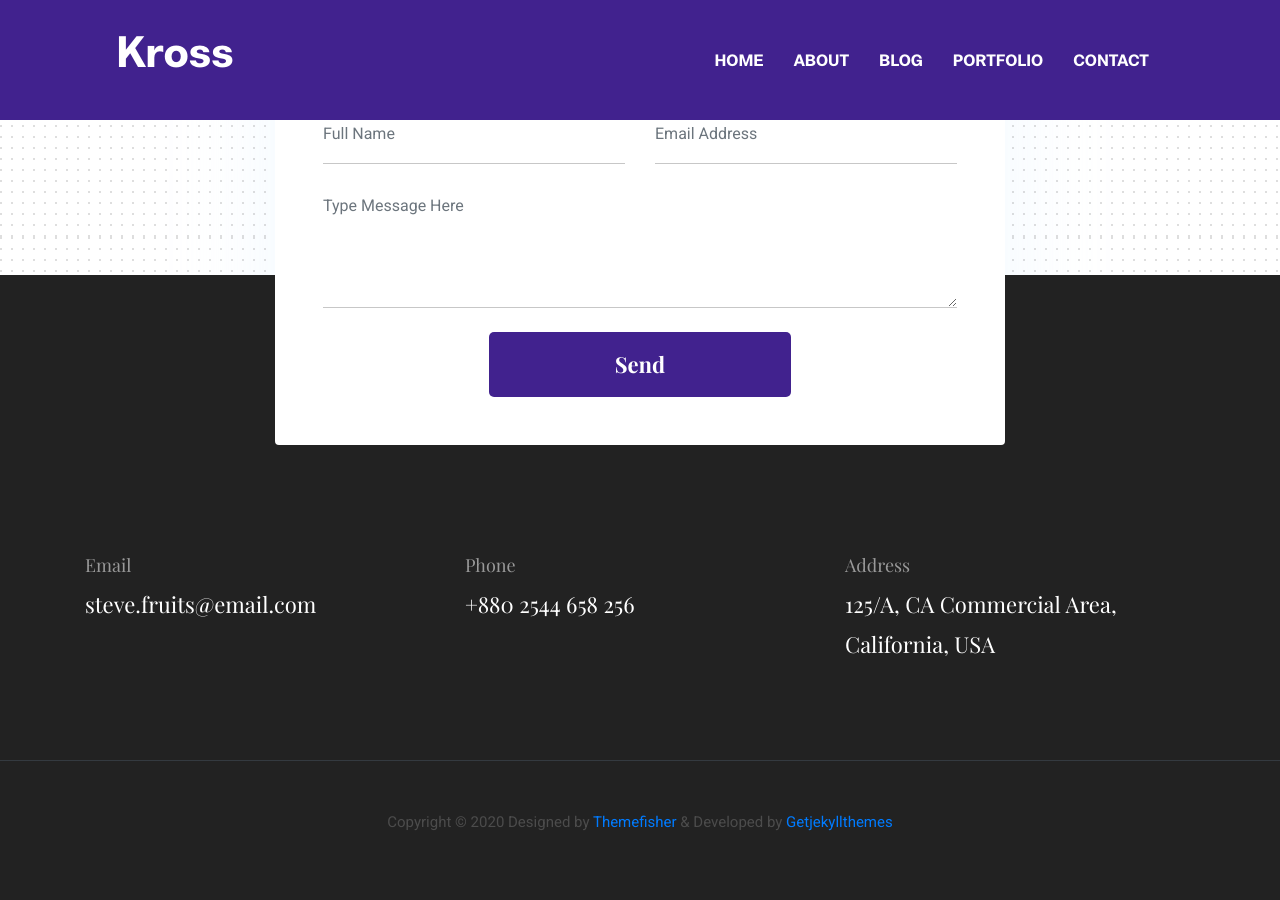
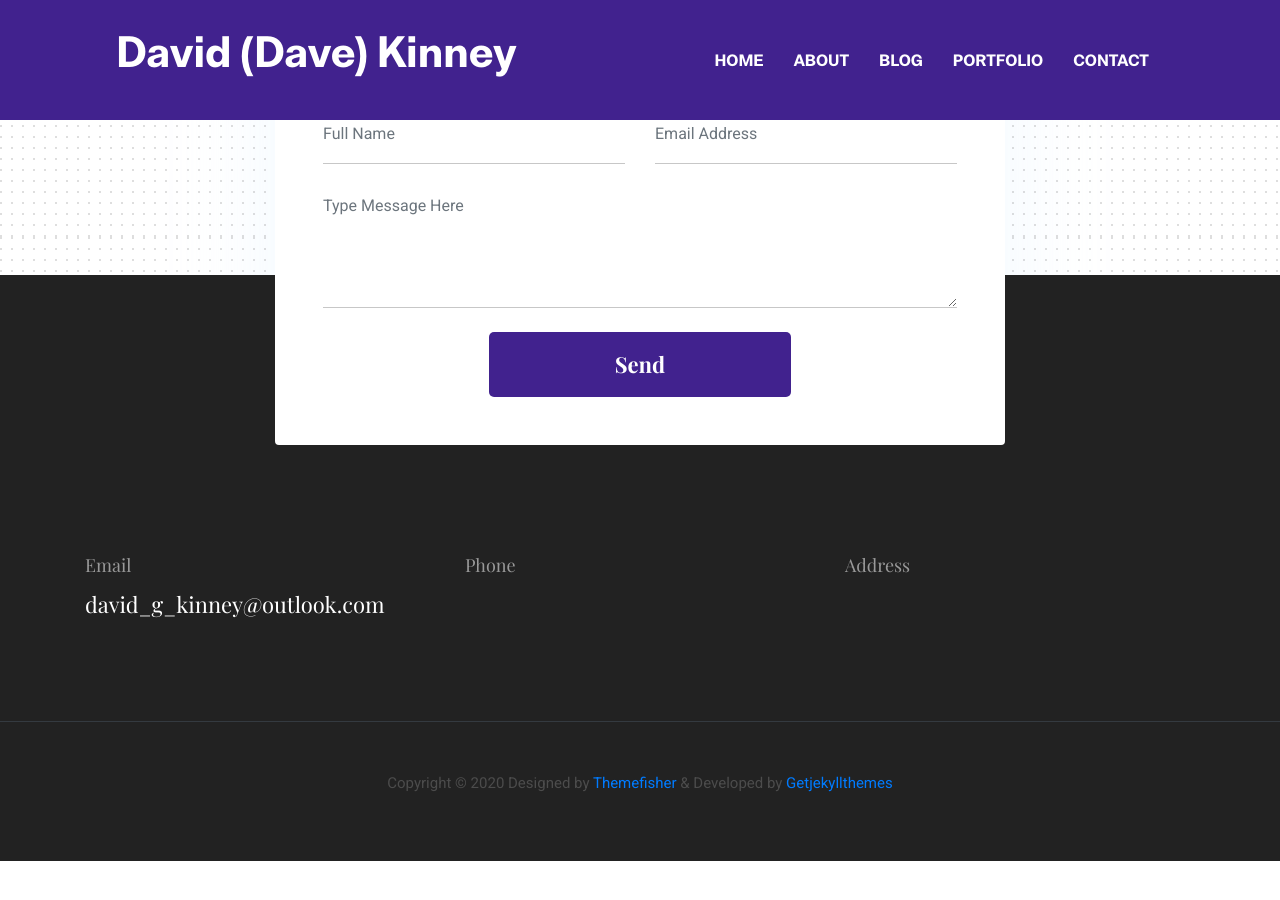
Before and after one commit to dkinneyBU/dkinney.github.io, a Jekyll site: the page built from _pages/contact.html, in a window 1280 px wide and 900 px high, scrolled down 786 px. Built offline with Jekyll 4.4.1, drawn with Linux system fonts in a browser that asks for light colours; after the commit the page ends 1647 px from its top, so only the background shows below that.

Commit message:
Initial updates, more to come

```diff
--- a/_data/settings.yml
+++ b/_data/settings.yml
@@ -1,13 +1,13 @@
 #-------------------------------
 # General Site Settings
 
-title: Kross
+title: David (Dave) Kinney
 logo:
-author: themefisher
+author: David Kinney
 description: this is meta description
-email: steve.fruits@email.com
-phone: +880 2544 658 256
-address: 125/A, CA Commercial Area, California, USA
+email: david_g_kinney@outlook.com
+phone:
+address:
 copyright: Copyright &copy; 2020 Designed by [Themefisher](https://themefisher.com) & Developed by [Getjekyllthemes](https://getjekyllthemes.com)
 
 menu:
@@ -41,7 +41,7 @@
   hero-title: Hi! I’m <br> Christoher <br> UX designer
 
 social:
-- {icon: "ti-facebook", link: "#"}
+- {icon: "ti-linkedin", link: "https://www.linkedin.com/in/david-kinney-31345625"}
 - {icon: "ti-instagram", link: "#"}
 - {icon: "ti-dribbble", link: "#"}
 - {icon: "ti-twitter", link: "#"}
@@ -52,7 +52,7 @@
 
 # About Section
 blurb:
-  Lorem ipsum dolor sit amet, consectetur adipisicing elit, sed do eiusmod tempor incididunt ut labore et dolore magna aliqua. Ut enim ad minim veniam, quis nostrud exercitation ullamco laboris nisi ut aliquip ex ea commodo consequat. Duis aute irure dolor in reprehenderit in voluptate velit esse cillum dolore eu fugiat nulla pariatur.
+  Working backwards through time, I am currently a Data Scientist at Truist Financial in Atlanta. I'm also in my last class for my Masters degree in Data Science from Bellevue University (A's in every class so far! Woohoo!). I'm a Pythonista, a ML/DL/RL/Robotics hobbyist, and a life-long coder. Prior to my current gig, I've spent most of the previous 4 decades as some form of coder (most recently, a full-stack .NET developer. Not that I remember any of that now...) I also hold a B.S in Computer Science and Math from the University of Hartford (Cum Laude) and an Associates in General Science from the S.U.N.Y., that I acquired while I was serving in the U.S. Navy from 1977 to 1981. I am married to a lovely woman from Michigan and share my life with Brutus, Tank (Jack Russells), Pi (chihuaha) and Sidney (tabby cat).
 
 blurb-btn-link: '/about'
 blurb-btn-name: know more
```
